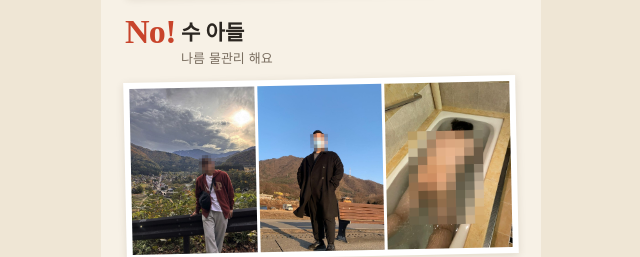
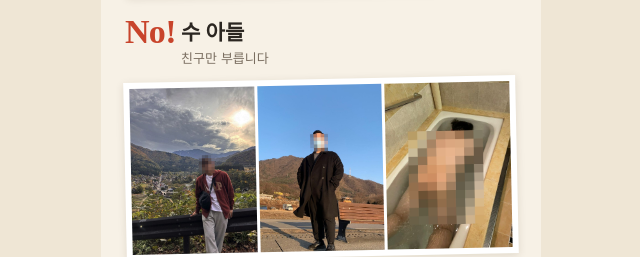
Before and after one commit to DooMoolHead/First-my-Home, a plain HTML site: page invite/a.html in a window 1280 px wide. Shown: the part 758-1015 px from the top of the page, 319-959 px from the left. Drawn offline with Linux system fonts and the light colour scheme; a web font is replaced by a local one.

Commit message:
수 아들 subtitle
Co-Authored-By: Claude Opus 5.5 <noreply@anthropic.com>
Claude-Session: https://claude.ai/code/session_01DzjZXFq9R7kmhVuMJWxoV7

```diff
--- a/invite/a.html
+++ b/invite/a.html
@@ -158,7 +158,7 @@ footer{margin-top:28px; text-align:center; font-size:12px; color:var(--ink-2)}
   <ul class="nos">
     <li><span class="no">No!</span><b>집들이 선물</b><span>두 손은 가볍게, 추억은 파멸적으로</span><figure data-group class="su mem"><div><img style="--r:0.75" src="photos/memory-1.jpg" alt="추억 사진 1 (모자이크)" loading="lazy"><img style="--r:0.685" src="photos/memory-2.jpg" alt="추억 사진 2 (모자이크)" loading="lazy"><img style="--r:0.75" src="photos/memory-3.jpg" alt="추억 사진 3 (모자이크)" loading="lazy"><img style="--r:0.75" src="photos/memory-4.jpg" alt="추억 사진 4 (모자이크)" loading="lazy"></div></figure></li>
     <li><span class="no">No!</span><b>칼부림</b><span>태섭이가 죽을까봐 이번 집에 러그는 없어요.</span><figure data-group class="su mem knife"><div><img style="--r:0.75" src="photos/knife-1.jpg" alt="칼부림 장난 사진 1" loading="lazy"><img style="--r:0.75; object-position:50% 60%" src="photos/knife-2.jpg" alt="칼부림 장난 사진 2" loading="lazy"><img style="--r:0.75" src="photos/knife-3.jpg" alt="칼부림 장난 사진 3" loading="lazy"></div></figure></li>
-    <li><span class="no">No!</span><b>수 아들</b><span>나름 물관리 해요</span><figure data-group class="su mem"><div><img style="--r:.75" src="photos/no-su-adeul.jpg" alt="수 아들 사진 1 (모자이크)" loading="lazy"><img style="--r:.75" src="photos/su-2.jpg" alt="수 아들 사진 2 (모자이크)" loading="lazy"><img style="--r:.75" src="photos/su-3.jpg" alt="수 아들 사진 3 (모자이크)" loading="lazy"></div></figure></li>
+    <li><span class="no">No!</span><b>수 아들</b><span>친구만 부릅니다</span><figure data-group class="su mem"><div><img style="--r:.75" src="photos/no-su-adeul.jpg" alt="수 아들 사진 1 (모자이크)" loading="lazy"><img style="--r:.75" src="photos/su-2.jpg" alt="수 아들 사진 2 (모자이크)" loading="lazy"><img style="--r:.75" src="photos/su-3.jpg" alt="수 아들 사진 3 (모자이크)" loading="lazy"></div></figure></li>
   </ul>
 
   <div class="rule">초대말</div>
```
